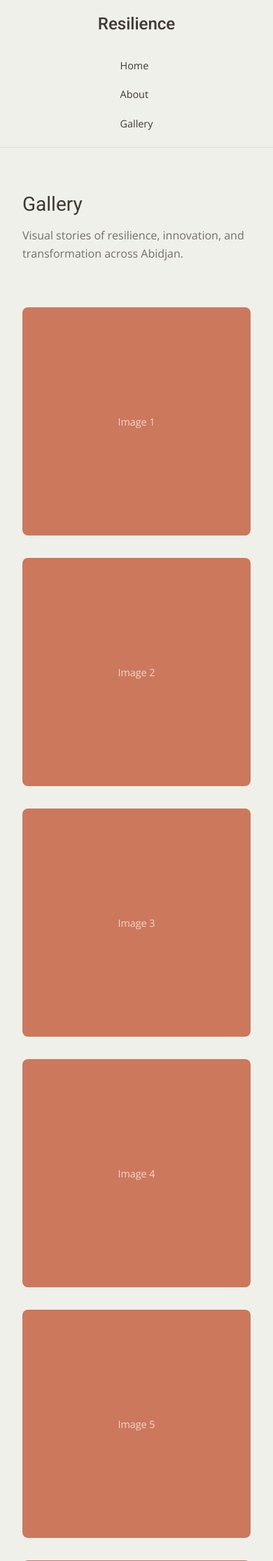
After one commit to Farida-Adamu/Web_Throway, a PHP site: page /gallery.html in a window 390 px wide. The commit adds this page. Shown: the top 2230 px of the page at 70% size. Run offline with PHP 8.4, Linux system fonts and the light colour scheme.

Commit message:
Complete redesign based on client specifications
DESIGN CHANGES:
- Remove terracotta hero band for cleaner layout
- Add left-aligned page header (Anthropic-style)
- Change fonts to Roboto (headings) and Open Sans (body)
- Simplify to 3-color palette: #F0F0EB, #CC785C, #3F3831
- Change blog grid from 4 to 3 cards per row
- Replace complex footer with simple copyright "La Ville Resiliente © 2026"

NEW FEATURES:
- Add Gallery page with 3-column image grid
- Update navigation to include Gallery link

UPDATES:
- Apply new fonts across all pages
- Update all footers to simple copyright
- Improve spacing for minimal aesthetic
- Better responsive breakpoints for tablet/mobile

```diff
--- /dev/null
+++ b/gallery.html
@@ -0,0 +1,119 @@
+<!DOCTYPE html>
+<html lang="en">
+<head>
+    <meta charset="UTF-8">
+    <meta name="viewport" content="width=device-width, initial-scale=1.0">
+    <title>Gallery - La Ville Resiliente</title>
+    <link rel="stylesheet" href="styles.css">
+    <link rel="preconnect" href="https://fonts.googleapis.com">
+    <link rel="preconnect" href="https://fonts.gstatic.com" crossorigin>
+    <link href="https://fonts.googleapis.com/css2?family=Roboto:wght@300;400;500&family=Open+Sans:wght@300;400;600&display=swap" rel="stylesheet">
+    <style>
+        .gallery-grid {
+            display: grid;
+            grid-template-columns: repeat(3, 1fr);
+            gap: var(--spacing-md);
+            padding-bottom: var(--spacing-xxl);
+        }
+
+        .gallery-item {
+            aspect-ratio: 1/1;
+            background-color: var(--primary-color);
+            border-radius: 8px;
+            overflow: hidden;
+            transition: transform 0.3s ease;
+            cursor: pointer;
+        }
+
+        .gallery-item:hover {
+            transform: scale(1.05);
+        }
+
+        .gallery-item .placeholder-image {
+            width: 100%;
+            height: 100%;
+            display: flex;
+            align-items: center;
+            justify-content: center;
+            color: var(--white);
+            opacity: 0.7;
+            font-size: 0.9rem;
+        }
+
+        @media (max-width: 1024px) {
+            .gallery-grid {
+                grid-template-columns: repeat(2, 1fr);
+            }
+        }
+
+        @media (max-width: 768px) {
+            .gallery-grid {
+                grid-template-columns: 1fr;
+            }
+        }
+    </style>
+</head>
+<body>
+    <header class="main-header">
+        <nav class="nav-container">
+            <div class="logo">
+                <h1>Resilience</h1>
+            </div>
+            <ul class="nav-menu">
+                <li><a href="index.html">Home</a></li>
+                <li><a href="about.html">About</a></li>
+                <li><a href="gallery.html">Gallery</a></li>
+            </ul>
+        </nav>
+    </header>
+
+    <main>
+        <!-- Page Header -->
+        <section class="page-header">
+            <div class="container">
+                <h1>Gallery</h1>
+                <p>Visual stories of resilience, innovation, and transformation across Abidjan.</p>
+            </div>
+        </section>
+
+        <!-- Gallery Grid -->
+        <section class="blog-grid">
+            <div class="container">
+                <div class="gallery-grid">
+                    <div class="gallery-item">
+                        <div class="placeholder-image">Image 1</div>
+                    </div>
+                    <div class="gallery-item">
+                        <div class="placeholder-image">Image 2</div>
+                    </div>
+                    <div class="gallery-item">
+                        <div class="placeholder-image">Image 3</div>
+                    </div>
+                    <div class="gallery-item">
+                        <div class="placeholder-image">Image 4</div>
+                    </div>
+                    <div class="gallery-item">
+                        <div class="placeholder-image">Image 5</div>
+                    </div>
+                    <div class="gallery-item">
+                        <div class="placeholder-image">Image 6</div>
+                    </div>
+                    <div class="gallery-item">
+                        <div class="placeholder-image">Image 7</div>
+                    </div>
+                    <div class="gallery-item">
+                        <div class="placeholder-image">Image 8</div>
+                    </div>
+                    <div class="gallery-item">
+                        <div class="placeholder-image">Image 9</div>
+                    </div>
+                </div>
+            </div>
+        </section>
+    </main>
+
+    <footer class="simple-footer">
+        <p>La Ville Resiliente © 2026</p>
+    </footer>
+</body>
+</html>
--- a/styles.css
+++ b/styles.css
@@ -3,18 +3,15 @@
    ========================================== */
 
 :root {
-    /* Colors from moodboard */
-    --primary-color: #CC785C;      /* Deep Terracotta */
-    --secondary-color: #E8D5C4;    /* Beige */
-    --accent-color: #A86A4D;       /* Darker terracotta */
-    --text-dark: #2C2C2C;
-    --text-light: #666666;
-    --bg-light: #F0F0EB;           /* Updated background */
+    /* Colors - Simple 3 color palette */
+    --primary-color: #CC785C;      /* Terracotta accent */
+    --text-color: #3F3831;         /* Dark text */
+    --bg-light: #F0F0EB;           /* Light background */
     --white: #FFFFFF;
 
     /* Typography */
-    --font-serif: 'Lora', Georgia, serif;
-    --font-sans: 'Inter', -apple-system, sans-serif;
+    --font-heading: 'Roboto', sans-serif;
+    --font-body: 'Open Sans', sans-serif;
 
     /* Spacing */
     --spacing-xs: 0.5rem;
@@ -40,18 +37,19 @@
 }
 
 body {
-    font-family: var(--font-sans);
-    color: var(--text-dark);
+    font-family: var(--font-body);
+    color: var(--text-color);
     background-color: var(--bg-light);
     line-height: 1.6;
     font-size: 16px;
 }
 
 h1, h2, h3, h4, h5, h6 {
-    font-family: var(--font-serif);
-    font-weight: 600;
+    font-family: var(--font-heading);
+    font-weight: 500;
     line-height: 1.2;
     margin-bottom: var(--spacing-sm);
+    color: var(--text-color);
 }
 
 h1 { font-size: 2.5rem; }
@@ -61,7 +59,8 @@ h4 { font-size: 1.25rem; }
 
 p {
     margin-bottom: var(--spacing-sm);
-    color: var(--text-light);
+    color: var(--text-color);
+    opacity: 0.8;
 }
 
 a {
@@ -91,12 +90,12 @@ img {
    ========================================== */
 
 .main-header {
-    background-color: var(--white);
-    border-bottom: 1px solid var(--secondary-color);
+    background-color: var(--bg-light);
+    border-bottom: 1px solid rgba(63, 56, 49, 0.1);
     position: sticky;
     top: 0;
     z-index: 100;
-    padding: var(--spacing-md) 0;
+    padding: 1.25rem 0;
 }
 
 .nav-container {
@@ -109,9 +108,10 @@ img {
 }
 
 .logo h1 {
-    font-size: 1.75rem;
-    color: var(--text-dark);
+    font-size: 1.5rem;
+    color: var(--text-color);
     margin: 0;
+    font-weight: 500;
 }
 
 .nav-menu {
@@ -121,10 +121,9 @@ img {
 }
 
 .nav-menu a {
-    color: var(--text-dark);
+    color: var(--text-color);
     font-weight: 400;
-    font-size: 0.95rem;
-    letter-spacing: 0.5px;
+    font-size: 0.9rem;
     transition: color 0.3s ease;
 }
 
@@ -133,33 +132,26 @@ img {
 }
 
 /* ==========================================
-   HERO SECTION
+   PAGE HEADER (left-aligned like Anthropic)
    ========================================== */
 
-.hero {
-    background-color: #CC785C;
-    padding: var(--spacing-lg) var(--spacing-md);
-    text-align: center;
+.page-header {
+    padding: var(--spacing-xl) 0 var(--spacing-lg);
 }
 
-.hero-content {
-    max-width: 800px;
-    margin: 0 auto;
+.page-header h1 {
+    font-size: 2.75rem;
+    font-weight: 400;
+    margin-bottom: var(--spacing-sm);
+    color: var(--text-color);
 }
 
-.hero-title {
-    font-size: 3.5rem;
-    color: var(--white);
-    margin-bottom: var(--spacing-md);
-    font-weight: 600;
-}
-
-.hero-subtitle {
-    font-size: 1.25rem;
-    color: var(--white);
-    font-weight: 300;
-    max-width: 600px;
-    margin: 0 auto;
+.page-header p {
+    font-size: 1.05rem;
+    line-height: 1.6;
+    max-width: 700px;
+    color: var(--text-color);
+    opacity: 0.7;
 }
 
 /* ==========================================
@@ -234,21 +226,14 @@ img {
    ========================================== */
 
 .blog-grid {
-    padding: var(--spacing-xxl) 0;
+    padding: 0 0 var(--spacing-xxl);
     background-color: var(--bg-light);
-}
-
-.section-title {
-    text-align: center;
-    font-size: 2.5rem;
-    margin-bottom: var(--spacing-xl);
-    color: var(--text-dark);
 }
 
 .grid {
     display: grid;
-    grid-template-columns: repeat(auto-fill, minmax(250px, 1fr));
-    gap: var(--spacing-md);
+    grid-template-columns: repeat(3, 1fr);
+    gap: var(--spacing-lg);
 }
 
 .blog-card {
@@ -277,10 +262,10 @@ img {
 }
 
 .card-content h3 {
-    font-size: 1.25rem;
+    font-size: 1.2rem;
     margin-bottom: var(--spacing-sm);
     color: var(--white);
-    font-weight: 600;
+    font-weight: 500;
 }
 
 .card-content p {
@@ -350,68 +335,38 @@ img {
 }
 
 /* ==========================================
-   FOOTER
+   FOOTER - Simple copyright
    ========================================== */
 
-.main-footer {
-    background-color: var(--text-dark);
-    color: var(--white);
+.simple-footer {
     padding: var(--spacing-xl) 0 var(--spacing-md);
+    text-align: center;
+    background-color: var(--bg-light);
 }
 
-.footer-content {
-    display: grid;
-    grid-template-columns: repeat(3, 1fr);
-    gap: var(--spacing-lg);
-    margin-bottom: var(--spacing-lg);
-}
-
-.footer-col h4 {
-    color: var(--white);
-    margin-bottom: var(--spacing-sm);
-    font-size: 1.1rem;
-}
-
-.footer-col p,
-.footer-col a {
-    color: rgba(255, 255, 255, 0.7);
+.simple-footer p {
+    color: var(--text-color);
+    opacity: 0.6;
     font-size: 0.9rem;
-}
-
-.footer-col ul {
-    list-style: none;
-}
-
-.footer-col ul li {
-    margin-bottom: var(--spacing-xs);
-}
-
-.footer-col a:hover {
-    color: var(--secondary-color);
-}
-
-.footer-bottom {
-    border-top: 1px solid rgba(255, 255, 255, 0.1);
-    padding-top: var(--spacing-md);
-    text-align: center;
-}
-
-.footer-bottom p {
-    color: rgba(255, 255, 255, 0.5);
-    font-size: 0.85rem;
 }
 
 /* ==========================================
    RESPONSIVE DESIGN
    ========================================== */
 
+@media (max-width: 1024px) {
+    .grid {
+        grid-template-columns: repeat(2, 1fr);
+    }
+}
+
 @media (max-width: 768px) {
-    .hero-title {
-        font-size: 2.5rem;
+    .page-header h1 {
+        font-size: 2rem;
     }
 
-    .hero-subtitle {
-        font-size: 1.1rem;
+    .page-header p {
+        font-size: 1rem;
     }
 
     .nav-menu {
@@ -426,20 +381,11 @@ img {
     .grid {
         grid-template-columns: 1fr;
     }
-
-    .footer-content {
-        grid-template-columns: 1fr;
-        gap: var(--spacing-md);
-    }
-
-    .section-title {
-        font-size: 2rem;
-    }
 }
 
 @media (max-width: 480px) {
-    .hero-title {
-        font-size: 2rem;
+    .page-header h1 {
+        font-size: 1.75rem;
     }
 
     .nav-menu {
```
Also changed, not shown: about.html (+4 -29 lines), index.html (+9 -34 lines), post.html (+4 -29 lines).
